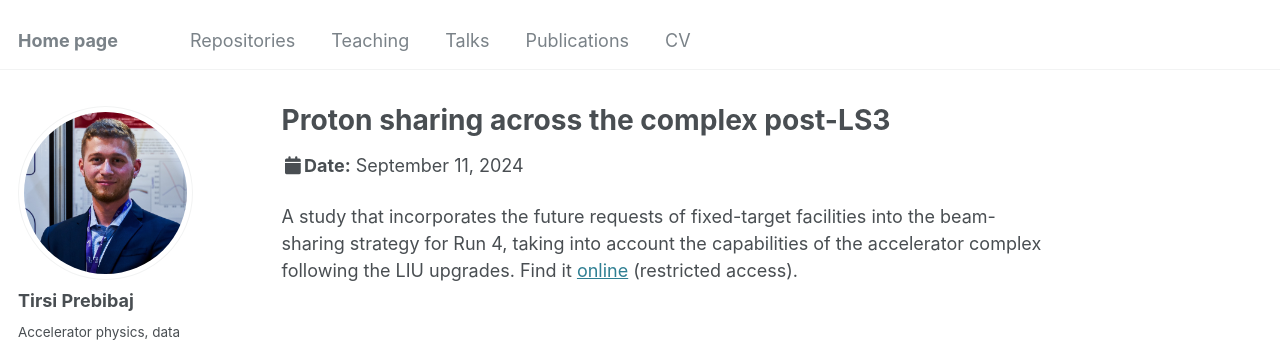
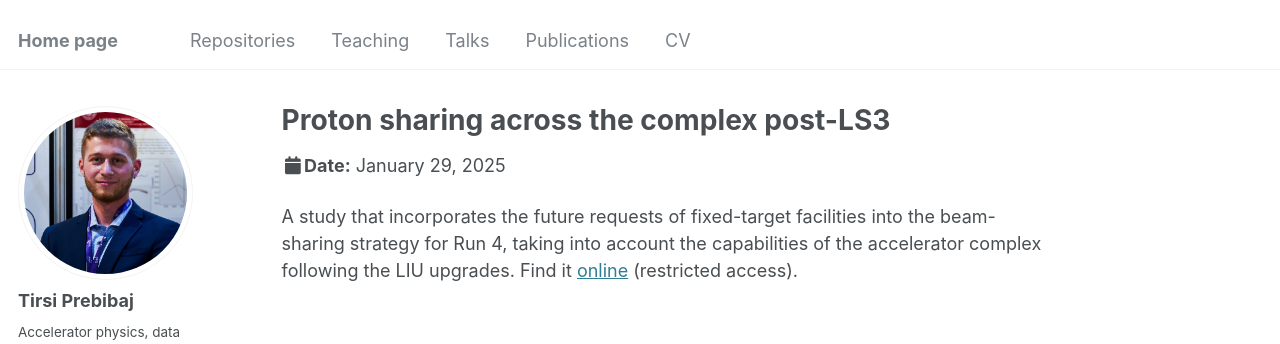
Before and after one commit to tprebiba/tprebiba.github.io, a Jekyll site: the page built from _talks/2025-01-29-Chamonix.md, in a window 1280 px wide and 971 px high. Shown: the top 344 px of the window. Built offline with Jekyll 4.4.1, drawn with Linux system fonts in a browser that asks for light colours; some web fonts are replaced.

Commit message:
fixed date

```diff
--- a/_talks/2025-01-29-Chamonix.md
+++ b/_talks/2025-01-29-Chamonix.md
@@ -4,7 +4,7 @@ collection: talks
 type: "Talk"
 permalink: /talks/2025-01-29-chamonix
 venue: "Chamonix Workshop 2025"
-date: 2024-09-11
+date: 2025-01-29
 location: "Chamonix, France."
 ---
 
```
